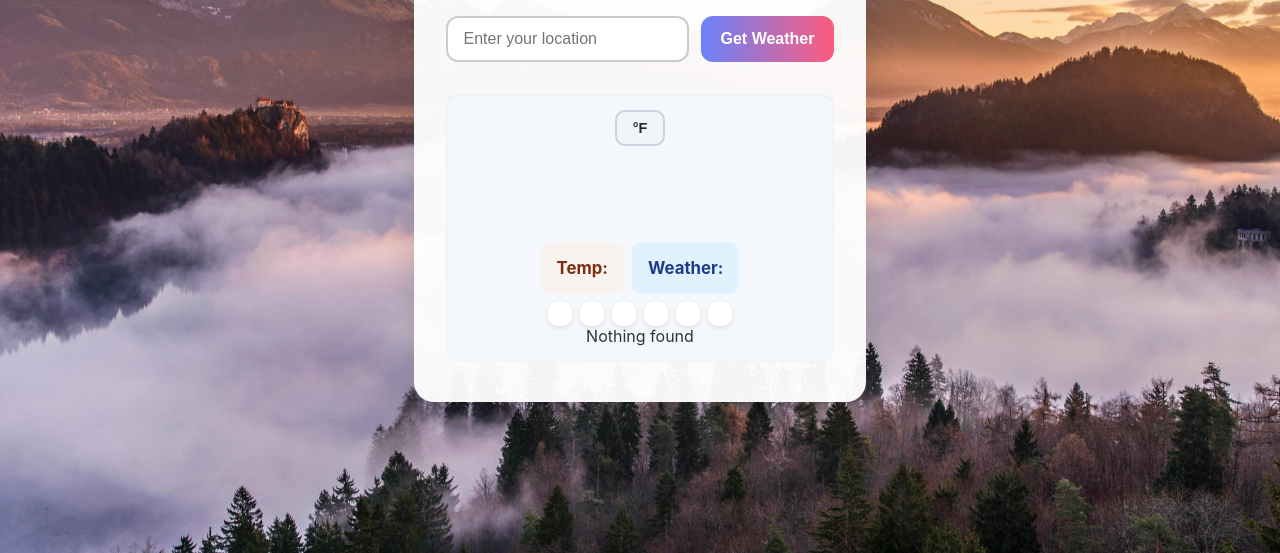
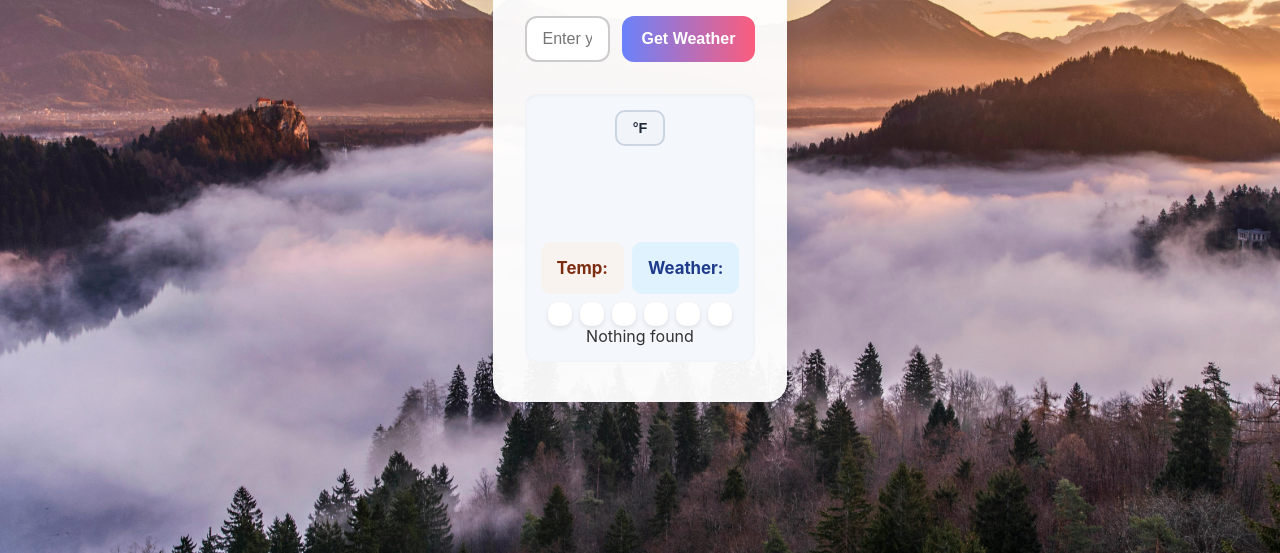
Before and after one commit to Gabriel-Labariento/may-weather, a website built with webpack: page src/template.html in a window 1280 px wide. Shown: the part 247-800 px from the top of the page. Built offline with nearby package versions, Linux system fonts and the light colour scheme; no server answers.

Commit message:
Style changes

```diff
--- a/src/style.css
+++ b/src/style.css
@@ -55,6 +55,7 @@ input[type="text"] {
   border-radius: 12px;
   outline: none;
   transition: 0.3s;
+  width: 4rem;
 }
 
 input[type="text"]:focus {
```
